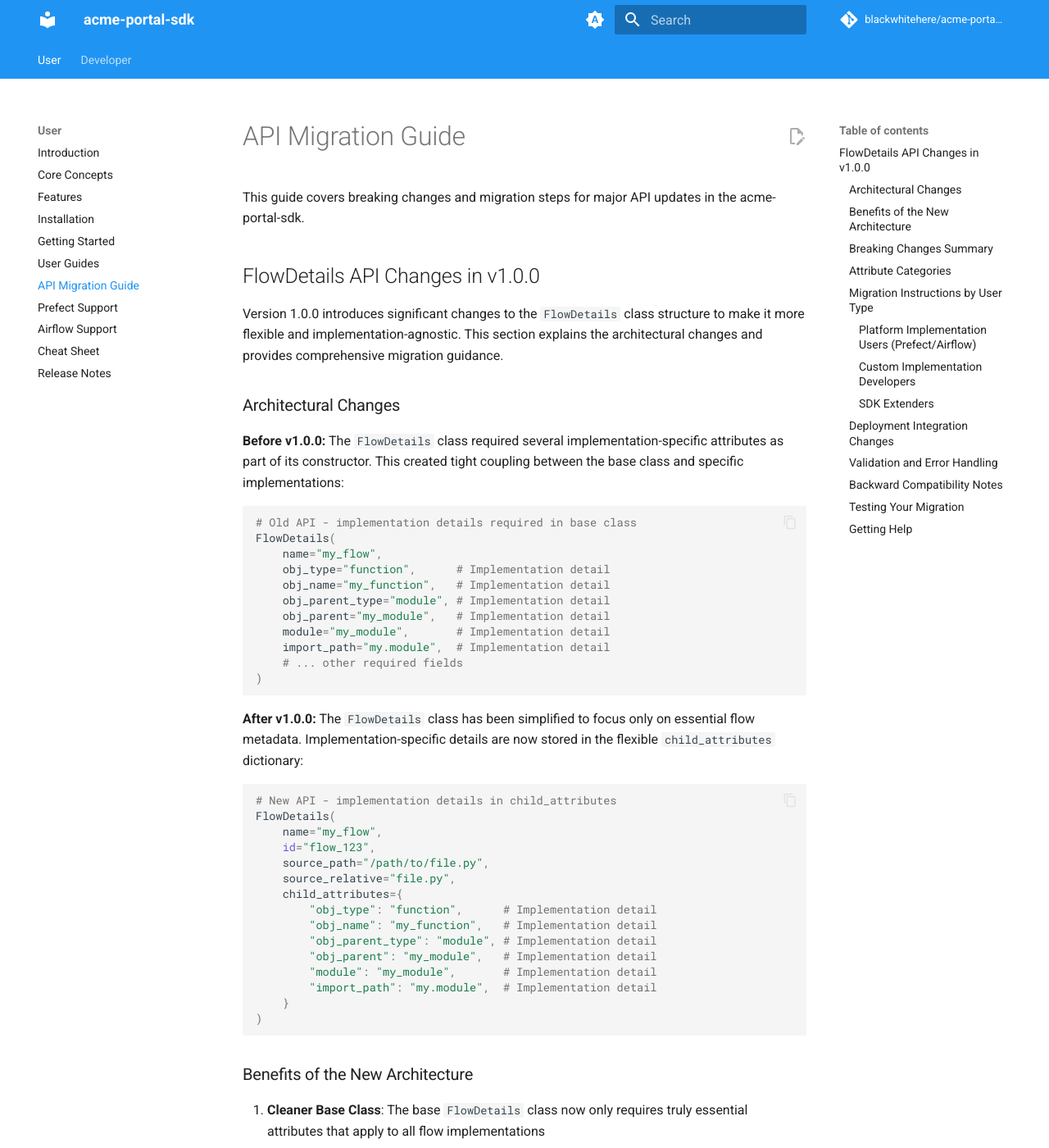
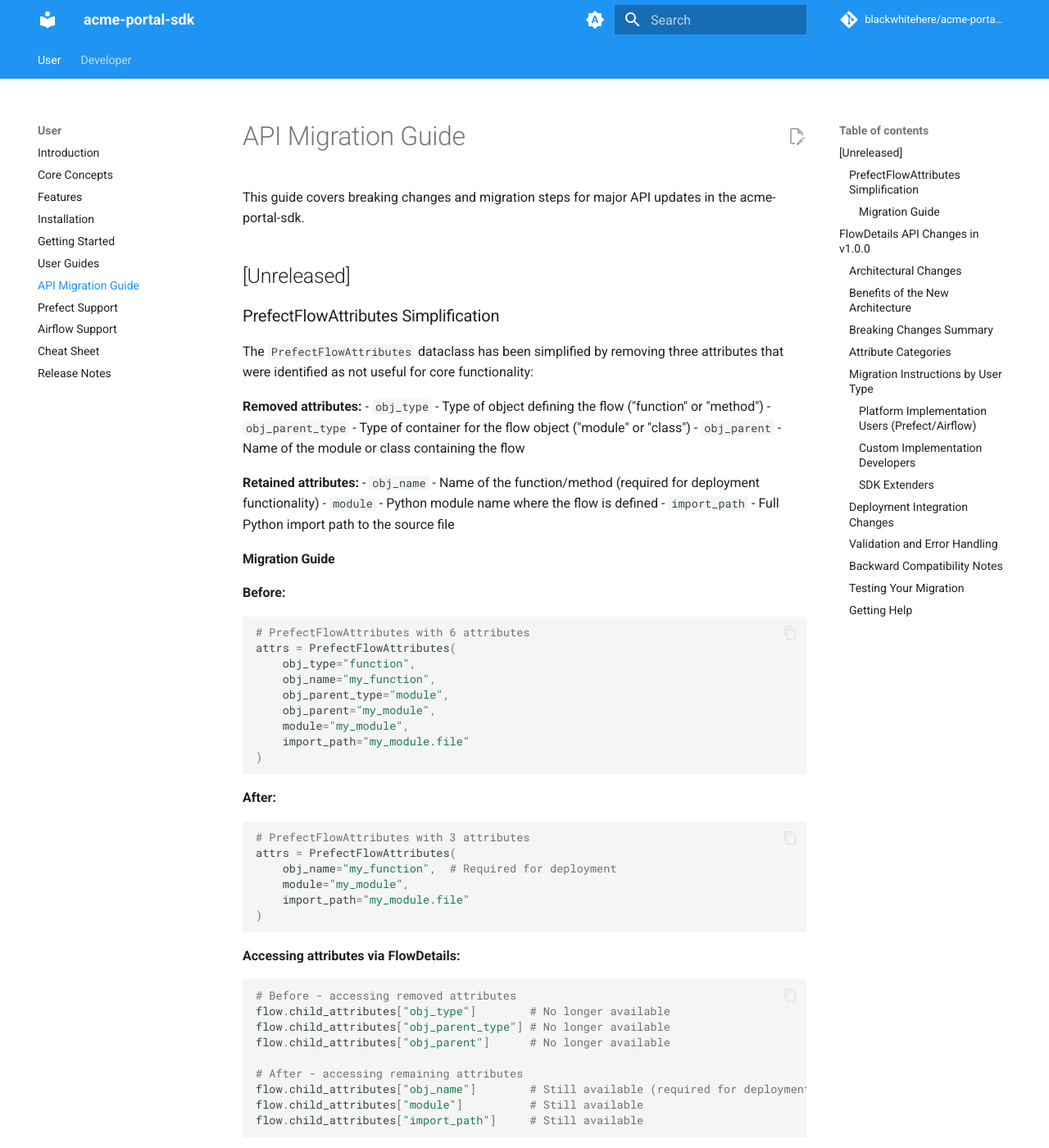
Before and after one commit to blackwhitehere/acme-portal-sdk, an MkDocs documentation site: the page built from docs/docs/user/api-migration-guide.md, in a window 1280 px wide and 1400 px high. Shown: the whole window at 82% size. Built offline with MkDocs 1.6.1 and Material for MkDocs 9.7.7, drawn with Linux system fonts in a browser that asks for light colours; comment, search, counter and statistics services are not loaded; some of the changed text lies outside the part shown.

Commit message:
Update api-migration-guide.md and bump minor version for PrefectFlowAttributes changes
Co-authored-by: blackwhitehere <8960570+blackwhitehere@users.noreply.github.com>

````diff
--- a/docs/docs/user/api-migration-guide.md
+++ b/docs/docs/user/api-migration-guide.md
@@ -1,6 +1,62 @@
 # API Migration Guide
 
 This guide covers breaking changes and migration steps for major API updates in the acme-portal-sdk.
+
+## [Unreleased]
+
+### PrefectFlowAttributes Simplification
+
+The `PrefectFlowAttributes` dataclass has been simplified by removing three attributes that were identified as not useful for core functionality:
+
+**Removed attributes:**
+- `obj_type` - Type of object defining the flow ("function" or "method")
+- `obj_parent_type` - Type of container for the flow object ("module" or "class")
+- `obj_parent` - Name of the module or class containing the flow
+
+**Retained attributes:**
+- `obj_name` - Name of the function/method (required for deployment functionality)
+- `module` - Python module name where the flow is defined
+- `import_path` - Full Python import path to the source file
+
+#### Migration Guide
+
+**Before:**
+```python
+# PrefectFlowAttributes with 6 attributes
+attrs = PrefectFlowAttributes(
+    obj_type="function",
+    obj_name="my_function",
+    obj_parent_type="module",
+    obj_parent="my_module",
+    module="my_module",
+    import_path="my_module.file"
+)
+```
+
+**After:**
+```python
+# PrefectFlowAttributes with 3 attributes
+attrs = PrefectFlowAttributes(
+    obj_name="my_function",  # Required for deployment
+    module="my_module",
+    import_path="my_module.file"
+)
+```
+
+**Accessing attributes via FlowDetails:**
+```python
+# Before - accessing removed attributes
+flow.child_attributes["obj_type"]        # No longer available
+flow.child_attributes["obj_parent_type"] # No longer available
+flow.child_attributes["obj_parent"]      # No longer available
+
+# After - accessing remaining attributes
+flow.child_attributes["obj_name"]        # Still available (required for deployment)
+flow.child_attributes["module"]          # Still available
+flow.child_attributes["import_path"]     # Still available
+```
+
+This change reduces unnecessary metadata capture while preserving all essential functionality needed for flow deployment.
 
 ## FlowDetails API Changes in v1.0.0
 
--- a/pyproject.toml
+++ b/pyproject.toml
@@ -4,7 +4,7 @@ build-backend = "setuptools.build_meta"
 
 [project]
 name = "acme_portal_sdk"
-version = "1.1.3"
+version = "1.2.0"
 description = "acme-portal-sdk helps to manage deployments for applications that implement \"flows\" (Jobs/DAGs/Workflows). It's intended to be used with acme-portal VSCode extension."
 readme = "README.md"
 classifiers = [
````
